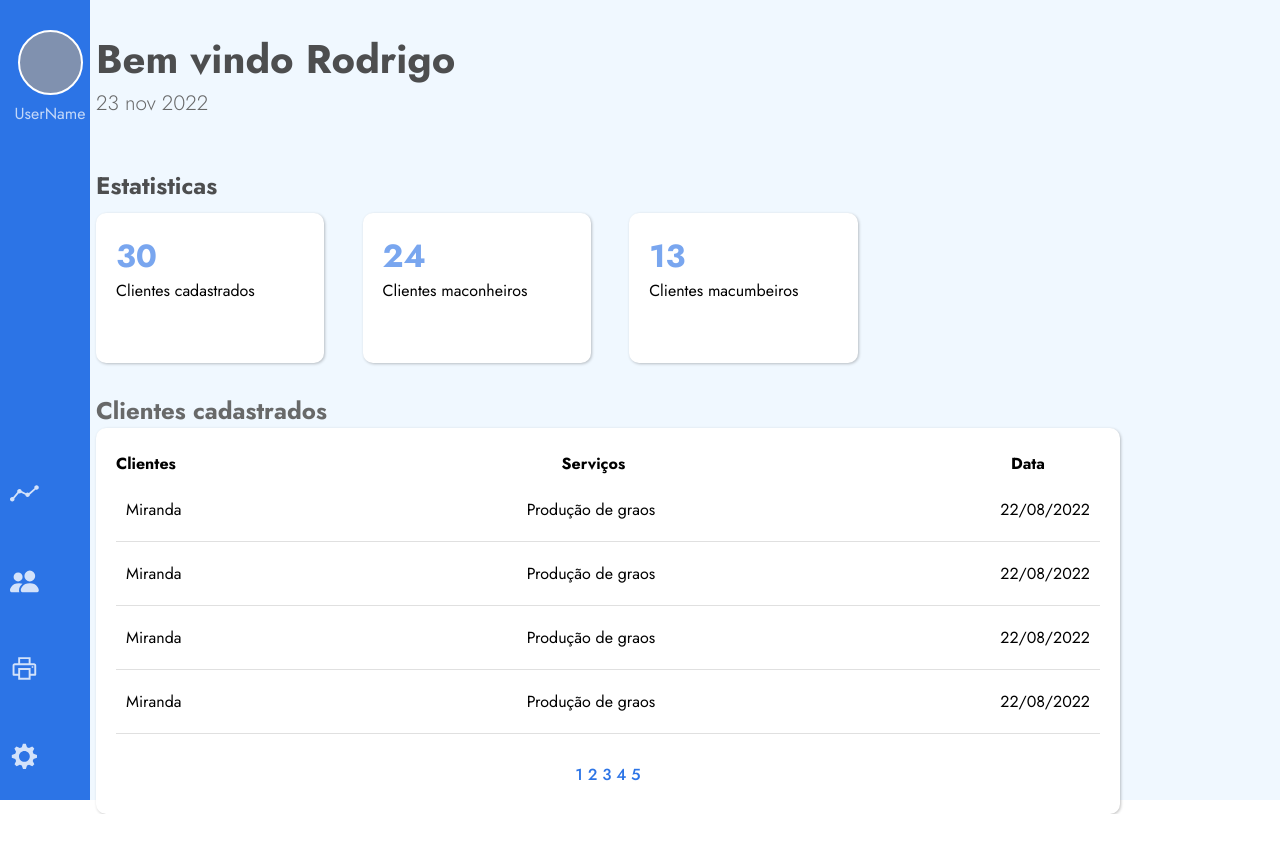
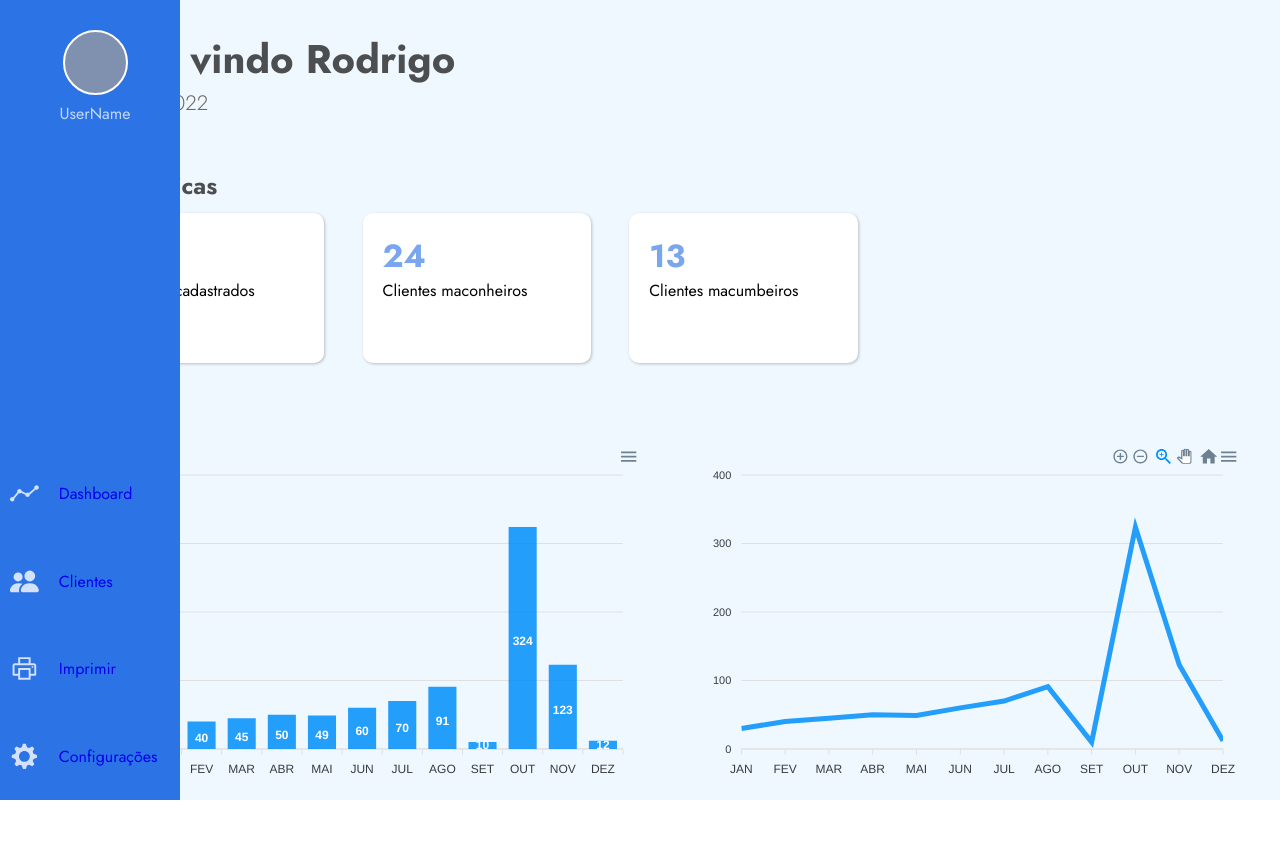
Before and after one commit to projetonaweb/client-management, a React (Create React App) app: page / in a window 1280 px wide. Shown: the top 852 px of the page. Before the commit the page ends 814 px from the top, so only its background shows below. Built offline with nearby package versions, Linux system fonts and the light colour scheme.

Commit message:
Update Home.tsx

```diff
--- a/src/pages/Home/Home.tsx
+++ b/src/pages/Home/Home.tsx
@@ -1,6 +1,6 @@
 import React from 'react'
 import Cards from '../../components/Cards/Cards'
-import ClientsPanel from '../../components/ClientsPanel/ClientsPanel'
+import Charts from '../../components/Charts/Charts'
 import Header from '../../components/Header/Header'
 import { Title } from '../../components/Title/Title'
 import * as C from './style'
@@ -29,10 +29,8 @@ const Home = () => {
           </div>
         </div>
 
-        <div className="client_panel">
-          <Title message='Clientes cadastrados' />
-          <ClientsPanel />
-        </div>
+
+        <Charts />
       </C.ContainerPanel>
 
     </C.ContainerHome>
```
